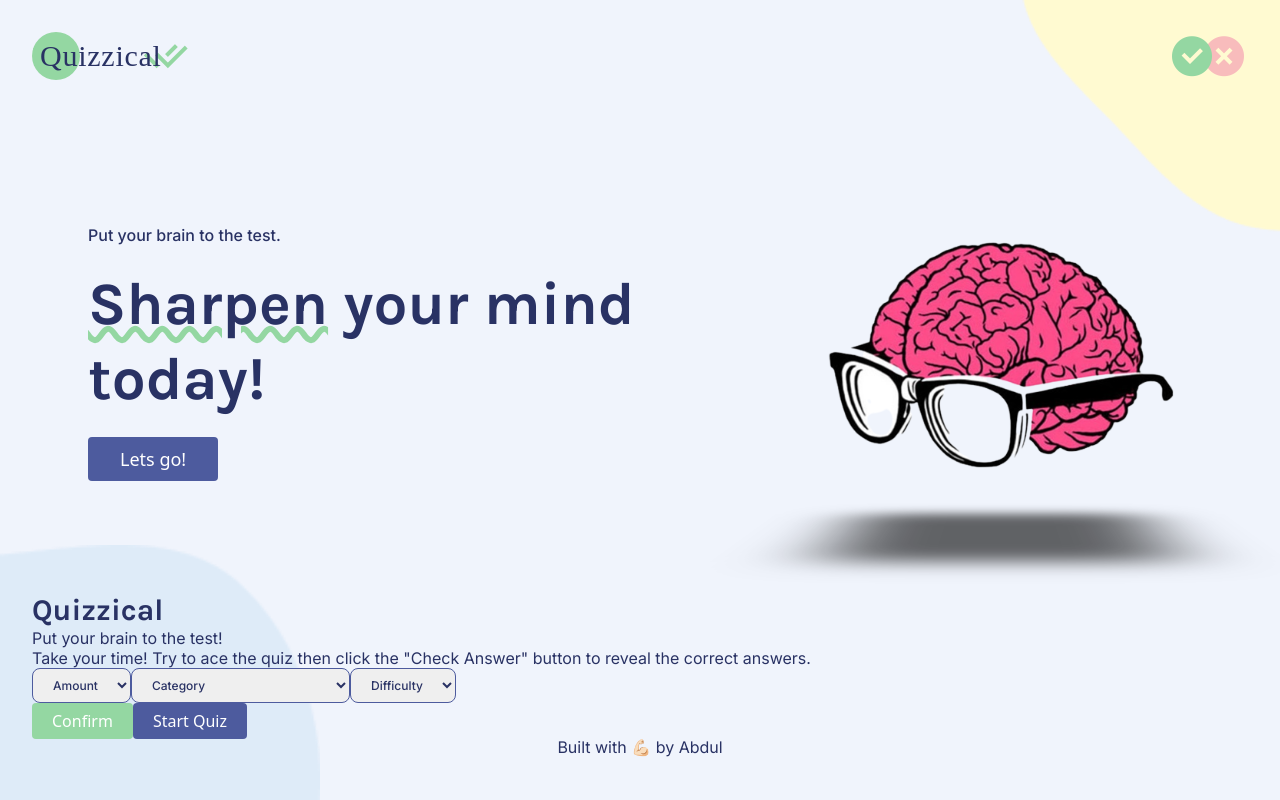
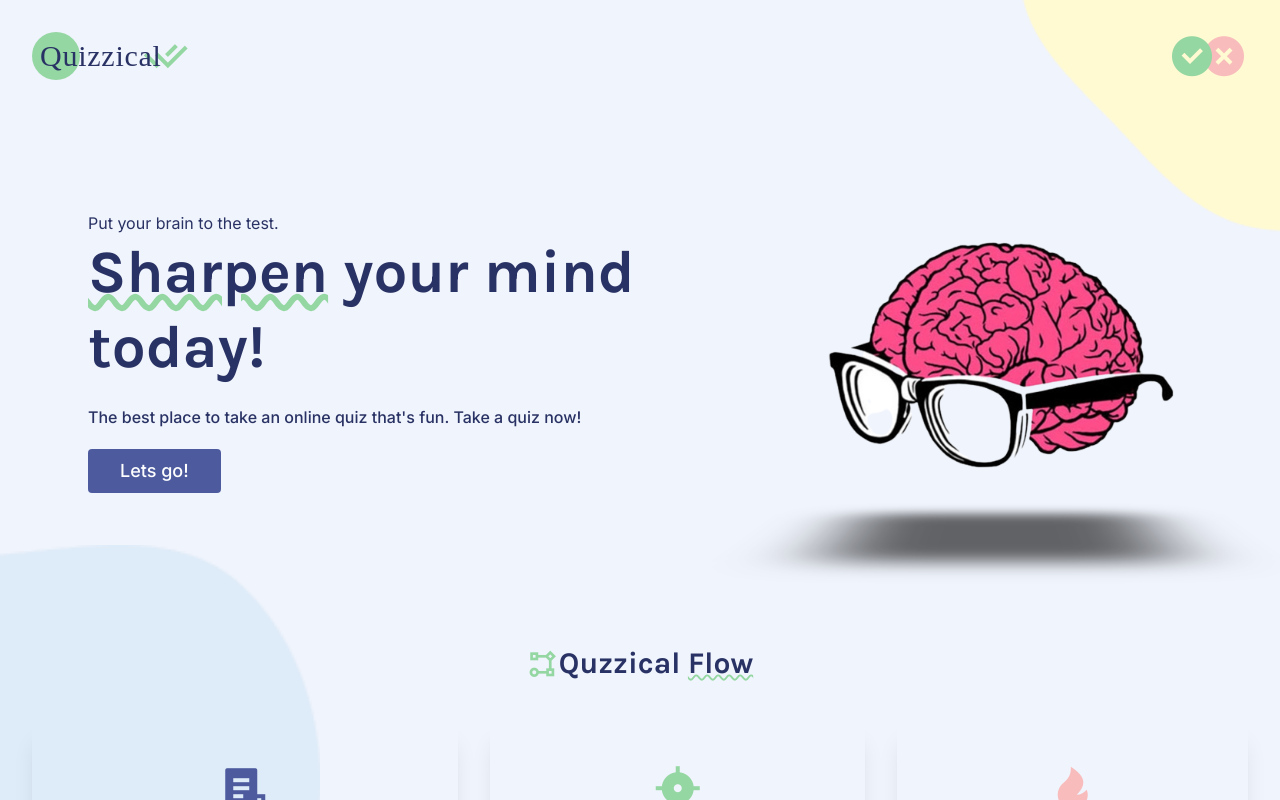
Before and after one commit to ssri07/Quizap, a React (Vite) app: page / in a window 1280 px wide. Built offline with nearby package versions, Linux system fonts and the light colour scheme; a web font is replaced by a local one.

Commit message:
Add Category section

```diff
--- a/src/App.jsx
+++ b/src/App.jsx
@@ -251,7 +251,7 @@ export default function App() {
   }, [quizzical]);
 
   return (
-    <section className="app bg-[#eff2f9] text-[#293264] h-auto">
+    <section className="app bg-[#eff2f9] text-[#293264] h-auto font-inter">
       {/* Page to show when game hasn't started. */}
       {!start && (
         <Start
--- /dev/null
+++ b/src/components/Categories.jsx
@@ -0,0 +1,56 @@
+export default function Categories() {
+  return (
+    <section className="py-12">
+      <div className="flex items-center justify-center mb-8">
+        <i className="ri-focus-3-fill ri-3x text-[#94D7A2] -mr-[2.15rem]"></i>{" "}
+        <h2 className="font-karla font-bold leading-tight text-3xl z-10">
+          Quzzical Categories
+        </h2>
+      </div>
+      <div className="grid grid-cols-5 gap-5 text-center">
+        <div className="space-y-5 shadow-xl hover:outline outline-[#4d5b9e] outline-offset-4 outline-1 bg-[#4D5B9E] text-white p-7 rounded-full">
+          <a href="#category" className="w-fit">
+            <i className="ri-book-3-fill ri-2x text-[#94d7a2] bg-[#f0f4fc] rounded-full p-4 hover:text-[#50D3EB]"></i>
+          </a>
+          <h3 className="font-inter font-medium text-base">
+            General <br />
+            Knowledge
+          </h3>
+        </div>
+        <div className="space-y-5 shadow-xl hover:outline outline-[#4d5b9e] outline-offset-4 outline-1 bg-[#4D5B9E] text-white p-7 rounded-full">
+          <a href="#category" className="w-fit">
+            <i className="ri-parentheses-fill ri-2x text-[#94d7a2] bg-[#f0f4fc] rounded-full p-4 hover:text-[#50D3EB]"></i>
+          </a>
+          <h3 className="font-inter font-medium text-base">Science</h3>
+        </div>
+        <div className="space-y-5 shadow-xl hover:outline outline-[#4d5b9e] outline-offset-4 outline-1 bg-[#4D5B9E] text-white p-7 rounded-full">
+          <a href="#category" className="w-fit">
+            <i className="ri-football-fill ri-2x text-[#94d7a2] bg-[#f0f4fc] rounded-full p-4 hover:text-[#50D3EB]"></i>
+          </a>
+          <h3 className="font-inter font-medium text-base">Sports</h3>
+        </div>
+        <div className="space-y-5 shadow-xl hover:outline outline-[#4d5b9e] outline-offset-4 outline-1 bg-[#4D5B9E] text-white p-7 rounded-full">
+          <a href="#category" className="w-fit">
+            <i className="ri-landscape-fill ri-2x text-[#94d7a2] bg-[#f0f4fc] rounded-full p-4 hover:text-[#50D3EB]"></i>
+          </a>
+          <h3 className="font-inter font-medium text-base">Entertainment</h3>
+        </div>
+        <div className="space-y-5 shadow-xl hover:outline outline-[#4d5b9e] outline-offset-4 outline-1 bg-[#4D5B9E] text-white p-7 rounded-full">
+          <a href="#category" className="w-fit">
+            <i className="ri-history-fill ri-2x text-[#94d7a2] bg-[#f0f4fc] rounded-full p-4 hover:text-[#50D3EB]"></i>
+          </a>
+          <h3 className="font-inter font-medium text-base">History</h3>
+        </div>
+      </div>
+      <div className="flex justify-center mt-5">
+        <a
+          href="#category"
+          className="w-fit flex items-center font-medium text-base leading-4 border border-solid border-[#4D5B9E] p-3 rounded-lg hover:shadow hover:shadow-[#4D5B9E] focus:outline-none focus:ring focus:ring-[#D6DBF5]"
+        >
+          View More
+          <i className="ri-arrow-right-s-line ri-lg text-[#4D5B9E]"></i>
+        </a>
+      </div>
+    </section>
+  );
+}
--- /dev/null
+++ b/src/components/Flow.jsx
@@ -0,0 +1,65 @@
+export default function Flow() {
+  return (
+    <section className="py-12">
+      <div className="flex items-center justify-center mb-8">
+        <i className="ri-flow-chart ri-2x text-[#94D7A2]"></i>
+        <h2 className="font-karla font-bold leading-tight text-3xl">
+          Quzzical{" "}
+          <span className="underline decoration-wavy decoration-[#94D7A2] decoration-2">
+            Flow
+          </span>
+        </h2>
+      </div>
+      <div className="flex items-center">
+        <div className="shadow-xl hover:outline outline-[#4d5b9e] outline-offset-4 outline-1 rounded-lg flex flex-col items-center space-y-5 px-5 py-8">
+          <i className="ri-file-list-3-fill ri-3x text-[#4D5B9E]"></i>
+          <h3 className="font-karla font-medium text-lg">Choose Amount</h3>
+          <p className="font-thin text-sm break-words text-center">
+            Choose the number of questions you want in the quiz you'll take.
+          </p>
+        </div>
+        <i className="ri-arrow-right-fill ri-2x text-[#4D5B9E]"></i>
+        <div className="shadow-xl hover:outline outline-[#4d5b9e] outline-offset-4 outline-1 rounded-lg flex flex-col items-center space-y-5 px-5 py-8">
+          <i className="ri-focus-3-fill ri-3x text-[#94D7A2]"></i>
+          <h3 className="font-karla font-medium text-lg">Pick Category</h3>
+          <p className="font-thin text-sm break-words text-center">
+            Pick the area you want your quiz questions to center on.
+          </p>
+        </div>
+        <i className="ri-arrow-right-fill ri-2x text-[#4D5B9E]"></i>
+        <div className="shadow-xl hover:outline outline-[#4d5b9e] outline-offset-4 outline-1 rounded-lg flex flex-col items-center space-y-5 px-5 py-8">
+          <i className="ri-fire-fill ri-3x text-[#F8BCBC]"></i>
+          <h3 className="font-karla font-medium text-lg">Choose Difficulty</h3>
+          <p className="font-thin text-sm break-words text-center">
+            There's{" "}
+            <span className="underline decoration-wavy decoration-[#94D7A2]">
+              Easy
+            </span>
+            ,{" "}
+            <span className="underline decoration-wavy decoration-yellow-500">
+              Medium
+            </span>
+            , and{" "}
+            <span className="underline decoration-wavy decoration-red-500">
+              Hard
+            </span>
+            . Make your choice.
+          </p>
+        </div>
+      </div>
+      <div className="flex flex-col items-center space-y-2 mt-3">
+        <i className="ri-arrow-down-fill ri-2x text-[#4D5B9E]"></i>
+        <div className="flex items-center space-x-2">
+          <span className="text-white text-bold bg-[#94D7A2] p-2 rounded">
+            Confirm
+          </span>
+          <i className="ri-arrow-right-fill ri-2x text-[#4D5B9E]"></i>
+          <span className="text-white text-bold bg-[#4D5B9E] p-2 rounded">
+            Start Quiz
+          </span>
+        </div>
+        <i className="ri-recycle-fill ri-2x text-[#4D5B9E]"></i>
+      </div>
+    </section>
+  );
+}
--- a/src/components/Form.jsx
+++ b/src/components/Form.jsx
@@ -87,7 +87,9 @@ export default function Form({
       {cantStart && (
         <p className="text-red-500 font-karla font-bold text-sm">
           🚩Please make a choice in all fields, click{" "}
-          <span className="text-white text-xs bg-[#94D7A2] p-1 rounded">Confirm</span>{" "}
+          <span className="text-white text-xs bg-[#94D7A2] p-1 rounded">
+            Confirm
+          </span>{" "}
           then{" "}
           <span className="text-white text-xs bg-[#4D5B9E] p-1 rounded">
             Start Quiz
--- a/src/components/Hero.jsx
+++ b/src/components/Hero.jsx
@@ -4,14 +4,24 @@ export default function Hero() {
   return (
     <section className="hero flex justify-around items-center py-12">
       <div className="flex flex-col space-y-5 w-1/2">
-        <p className="font-inter font-medium test-base">Put your brain to the test.</p>
+        <div>
+          <p className="font-inter font-thin test-base">
+            Put your brain to the test.
+          </p>
           <h1 className="font-karla font-extrabold text-6xl break-words leading-tight">
             <span className="underline decoration-wavy decoration-[#94D7A2]">
               Sharpen
             </span>{" "}
             your mind today!
           </h1>
-        <a href="#main" className="bg-[#4D5B9E] w-fit px-8 py-3 text-white font-medium text-lg leading-5 rounded hover:bg-[#414e91] active:bg-[#394687] focus:outline-none focus:ring focus:ring-[#b0bbf2]">
+        </div>
+        <p className="font-inter font-medium test-lg break-words">
+          The best place to take an online quiz that's fun. Take a quiz now!
+        </p>
+        <a
+          href="#main"
+          className="bg-[#4D5B9E] w-fit px-8 py-3 text-white font-medium text-lg leading-5 rounded hover:bg-[#414e91] active:bg-[#394687] focus:outline-none focus:ring focus:ring-[#b0bbf2]"
+        >
           Lets go!
         </a>
       </div>
--- a/src/components/Main.jsx
+++ b/src/components/Main.jsx
@@ -10,7 +10,9 @@ export default function Main({
 }) {
   return (
     <main id="main">
-      <h1 className="font-karla font-bold leading-9 text-3xl">Quizzical</h1>
+      <h2 className="font-karla font-bold leading-tight text-3xl">
+        Get Started
+      </h2>
       <p className="font-inter font-normal text-base leading-5">
         Put your brain to the test!
       </p>
--- a/src/components/Start.jsx
+++ b/src/components/Start.jsx
@@ -1,7 +1,9 @@
 import StartNav from "./StartNav";
 import Hero from "./Hero";
+import Flow from "./Flow";
 import Main from "./Main";
 import Footer from "./Footer";
+import Categories from "./Categories";
 
 export default function Start({
   cantStart,
@@ -16,6 +18,8 @@ export default function Start({
       <div className="h-full px-8 overflow-y-auto scroll-smooth">
         <StartNav />
         <Hero />
+        <Flow />
+        <Categories />
         <Main
           cantStart={cantStart}
           startGame={startGame}
```
Lines whose indentation alone changed are shown as unchanged.
